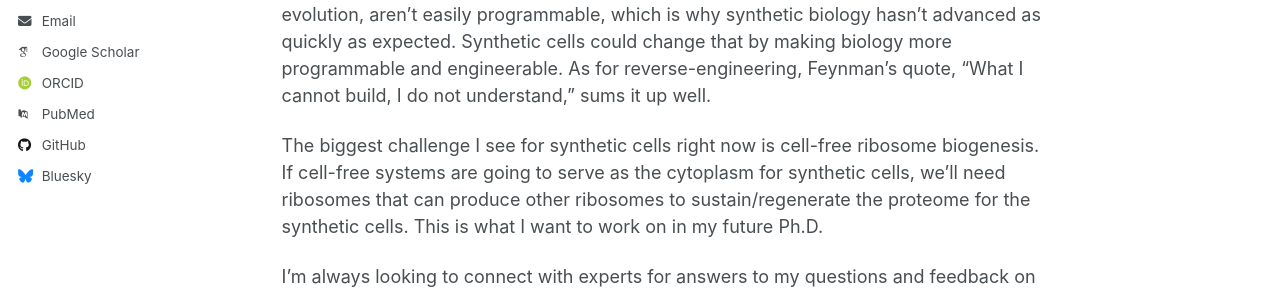
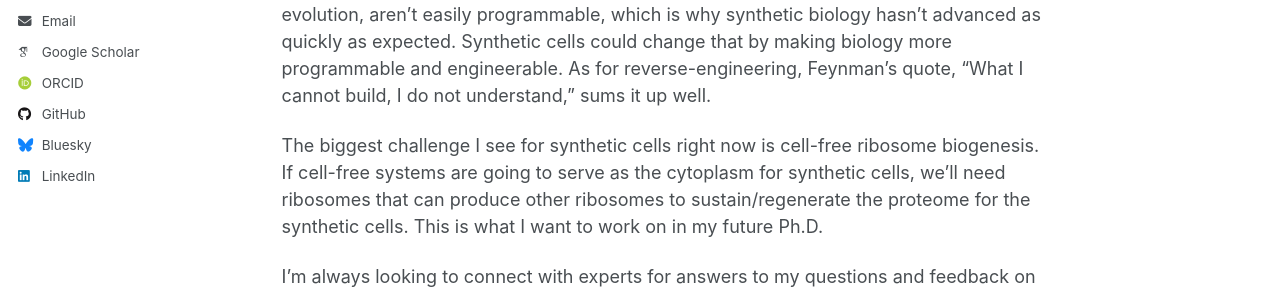
Before and after one commit to msoufi1453/msoufi1453.github.io, a Jekyll site: the page built from _pages/about.md, in a window 1280 px wide. Shown: the part 333-627 px from the top of the page. Built offline with Jekyll 4.4.1, drawn with Linux system fonts in a browser that asks for light colours; some web fonts are replaced.

Commit message:
update config website

```diff
--- a/_config.yml
+++ b/_config.yml
@@ -13,9 +13,9 @@ title                    : "Mohamed Soufi"
 title_separator          : "-"
 name                     : &name "Mohamed Soufi"
 description              : &description "Mohamed Soufi academic webssite"
-url                      : https://academicpages.github.io # the base hostname & protocol for your site e.g. "https://msoufi1453.github.io"
+url                      : https://msoufi1453.github.io # the base hostname & protocol for your site e.g. "https://msoufi1453.github.io"
 baseurl                  : "" # the subpath of your site, e.g. "/blog"
-repository               : "academicpages/academicpages.github.io"
+repository               : "msoufi1453.github.io"
 
 # Site Author - The following control what appear as part of the author content on the side bar.
 #               If a field is blank the icon and link will not appear, otherwise it will be shown.
@@ -33,11 +33,10 @@ author:
 
   # Academic websites
   arxiv            : # URL - Update with the correct link to your profile
-  googlescholar    : "https://scholar.google.com/citations?user=PS_CX0AAAAAJ"
+  googlescholar    : "https://scholar.google.com/citations?user=nxvULPAAAAAJ&hl=en&authuser=2"
   impactstory      : # URL
-  orcid            : "http://orcid.org/yourorcidurl"
+  orcid            : "http://orcid.org/0009-0000-3447-2178"
   semantic         : # URL
-  pubmed           : "https://www.ncbi.nlm.nih.gov/pubmed/?term=john+snow"
   researchgate     : # URL
   scopus           : # URL
 
@@ -45,7 +44,7 @@ author:
   bitbucket        : # Username - Update with your username on the site
   codepen          : # Username
   dribbble         : # Username
-  github           : "academicpages"
+  github           : "msoufi1453"
   kaggle           : # Username
   stackoverflow    : # User number or user number and name (i.e., use "1" or "1/jeff-atwood")
 
@@ -59,7 +58,7 @@ author:
   keybase          : # Username
   instagram        : # Username
   lastfm           : # Username
-  linkedin         : # Username
+  linkedin         : "www.linkedin.com/in/mohamed-soufi"
   mastodon         : # URL
   medium           : # URL
   pinterest        : # Username
```
